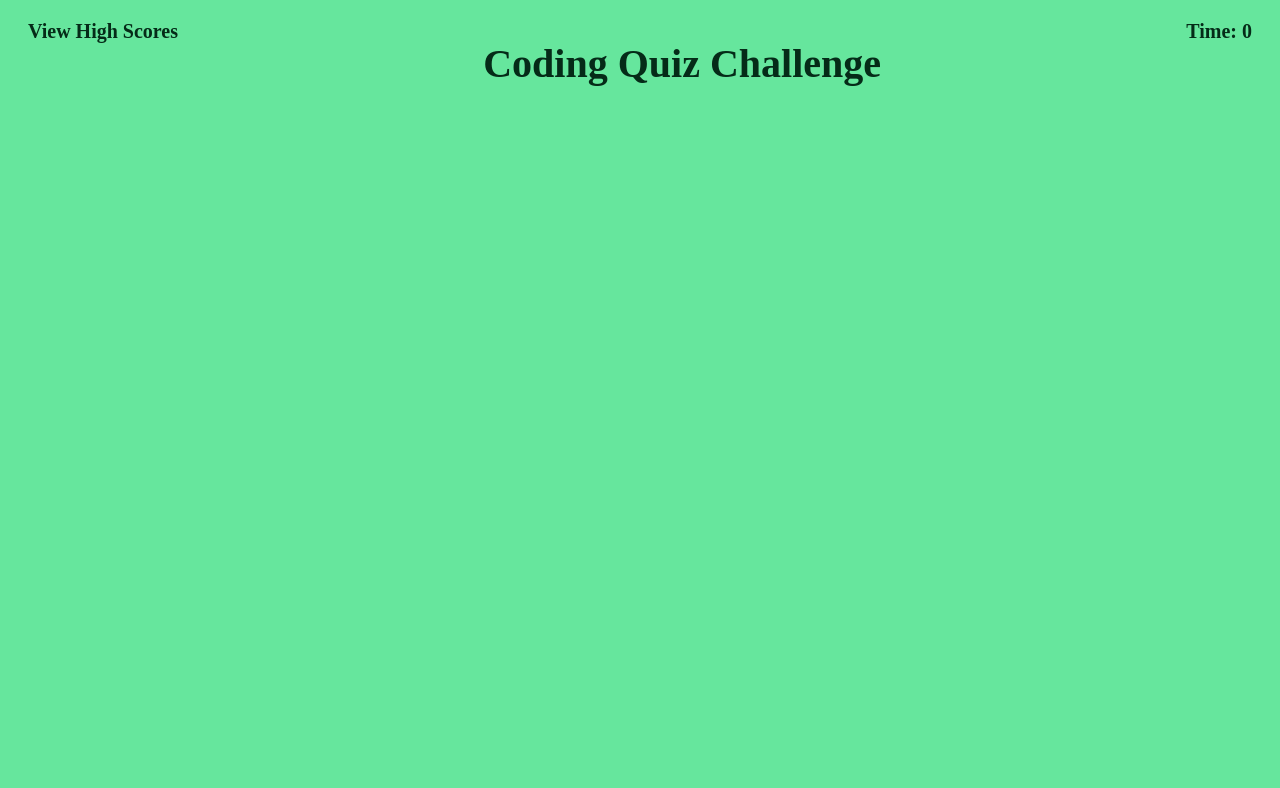
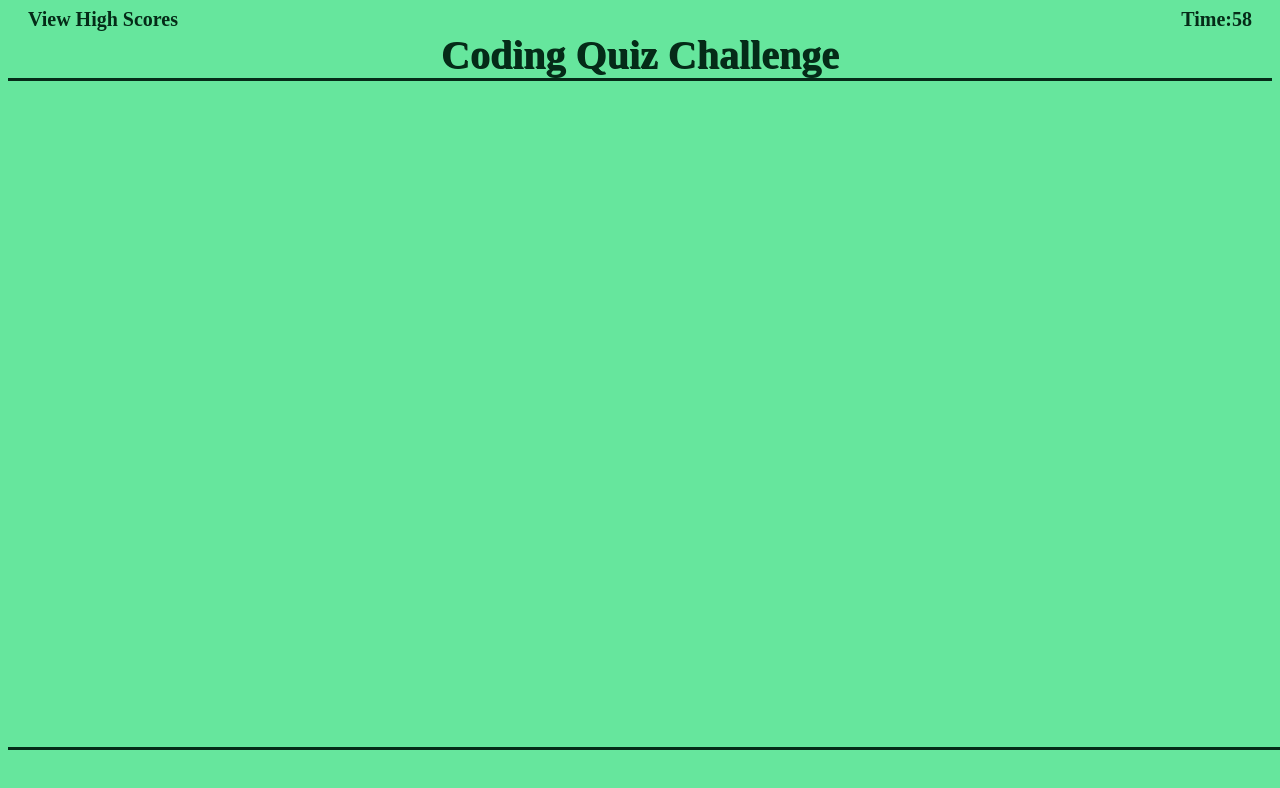
Before and after one commit to HotBarbeque/C4-Quiz-KC, a plain HTML site: page index.html in a window 1280 px wide. Both pictures are taken after a click on the button "Start". Drawn offline with Linux system fonts and the light colour scheme.

Commit message:
Added Timer function to JS

```diff
--- a/Assets/script.js
+++ b/Assets/script.js
@@ -1,5 +1,6 @@
 var startButton = document.getElementById('start')
 var paragraph = document.getElementById('intro')
+var timeEl = document.querySelector("#time");
 
 //starting the quiz
 startButton.addEventListener('click', function quizStart() {
@@ -8,3 +9,22 @@ startButton.addEventListener('click', function quizStart() {
 });
 
 //timer
+var secondsLeft = 60;
+startButton.addEventListener('click', function setTime() {
+    var timerInterval = setInterval(function() {
+    secondsLeft--;
+    timeEl.textContent  = "Time:" + secondsLeft;
+
+    if(secondsLeft === 0) {
+        clearInterval(timerInterval);
+        sendMessage();
+    }
+    }, 1000);
+})
+
+function sendMessage() {
+    timeEl.textContent = " ";
+
+}
+
+setTime();
--- a/Assets/style.css
+++ b/Assets/style.css
@@ -12,7 +12,6 @@ html {
     margin-left: 20px;
     color: var(--dark);
     font-size: 20px;
-    margin-top: -20px;
 }
 
 .time-left {
@@ -20,7 +19,6 @@ html {
     margin-right: 20px;
     color: var(--dark);
     font-size: 20px;
-    margin-top: -20px;
 }
 
 .intro {
@@ -40,6 +38,9 @@ h1 {
     color: var(--dark);
     font-size: 40px;
     margin-top: 40px;
+    border-bottom: 3px solid var(--dark);
+    width: 100%;
+    text-shadow: 1px 1px var(--dark);
 }
 
 .start-button {
@@ -50,9 +51,17 @@ h1 {
     background-color: var(--dark);
     color: var(--light);
     font-size: 25px;
+    border-radius: 5%;
 }
 
 .button-start:hover {
     background-color: var(--light);
     color: var(--dark);
 }
+
+.footer {
+    position: absolute;
+    bottom: 50px;
+    border-top: 3px solid var(--dark);
+    width: 100%;
+}
--- a/index.html
+++ b/index.html
@@ -11,7 +11,7 @@
 <body>
     <header>
         <b class="high-score">View High Scores</b>
-        <b class="time-left">Time: 0</b>
+        <b class="time-left" id="time">Time: 0</b>
         <h1>Coding Quiz Challenge</h1>
     </header>
 <div>
@@ -23,7 +23,9 @@
 <div class="start-button">
     <button type="button" class="button-start" id="start">Start</button>
 </div>
+<footer class="footer">
+
+</footer>
 <script src="./Assets/script.js"></script>
-
 </body>
 </html>
```
